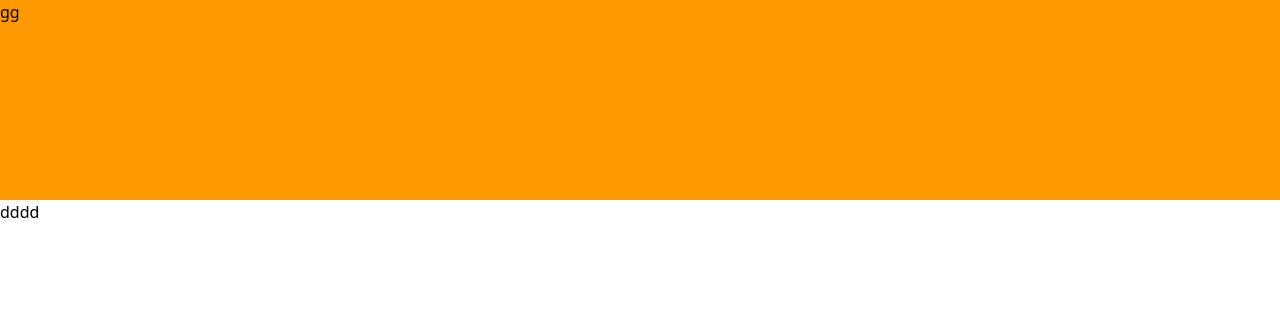
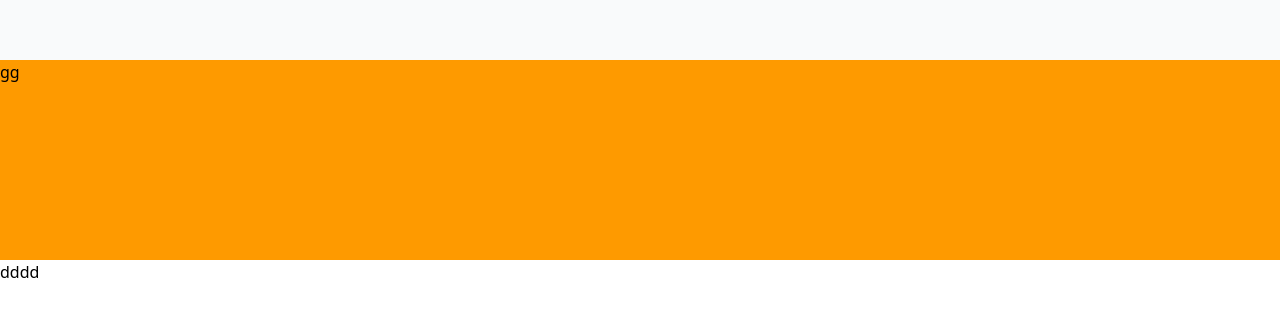
Before and after one commit to mbcwsystem/frontend, a React (Vite) app: page /pay in a window 1280 px wide. Shown: the top 316 px of the page. Built offline with nearby package versions, Linux system fonts and the light colour scheme.

Commit message:
Chore: 헤더 Layout 에 추가 연결

```diff
--- /dev/null
+++ b/src/shared/components/ui/Heade.tsx
@@ -0,0 +1,9 @@
+export const Header = () => {
+    return(
+        <>
+            <div className="h-15 bg-gray-50">
+
+            </div>
+        </>
+    )
+};
--- a/src/shared/layouts/Layout.tsx
+++ b/src/shared/layouts/Layout.tsx
@@ -1,8 +1,10 @@
 import { Outlet } from 'react-router';
+import { Header } from '../components/ui/Heade';
 
 export const Layout = () => {
   return (
     <div>
+      <Header />
       <Outlet />
     </div>
   );
```
